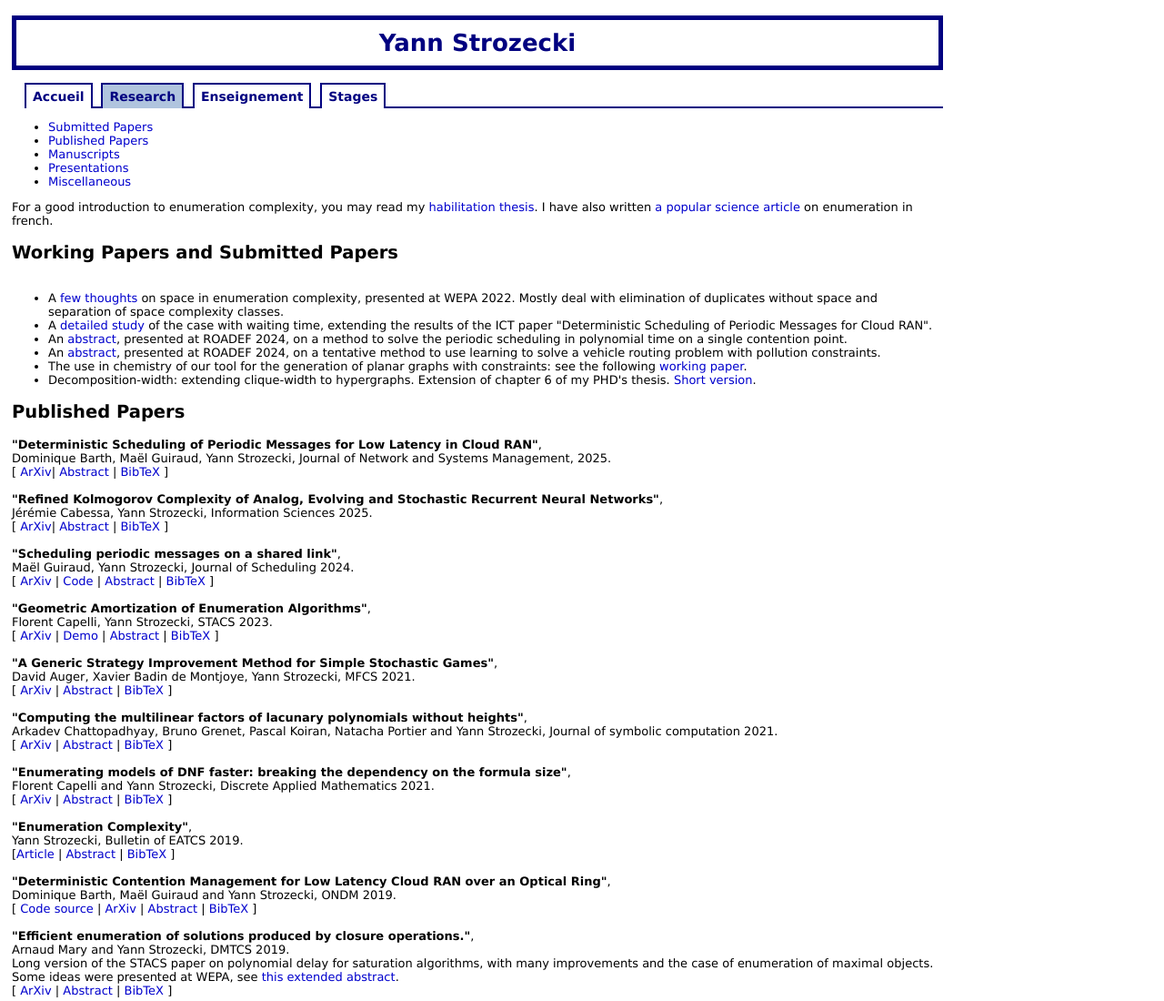
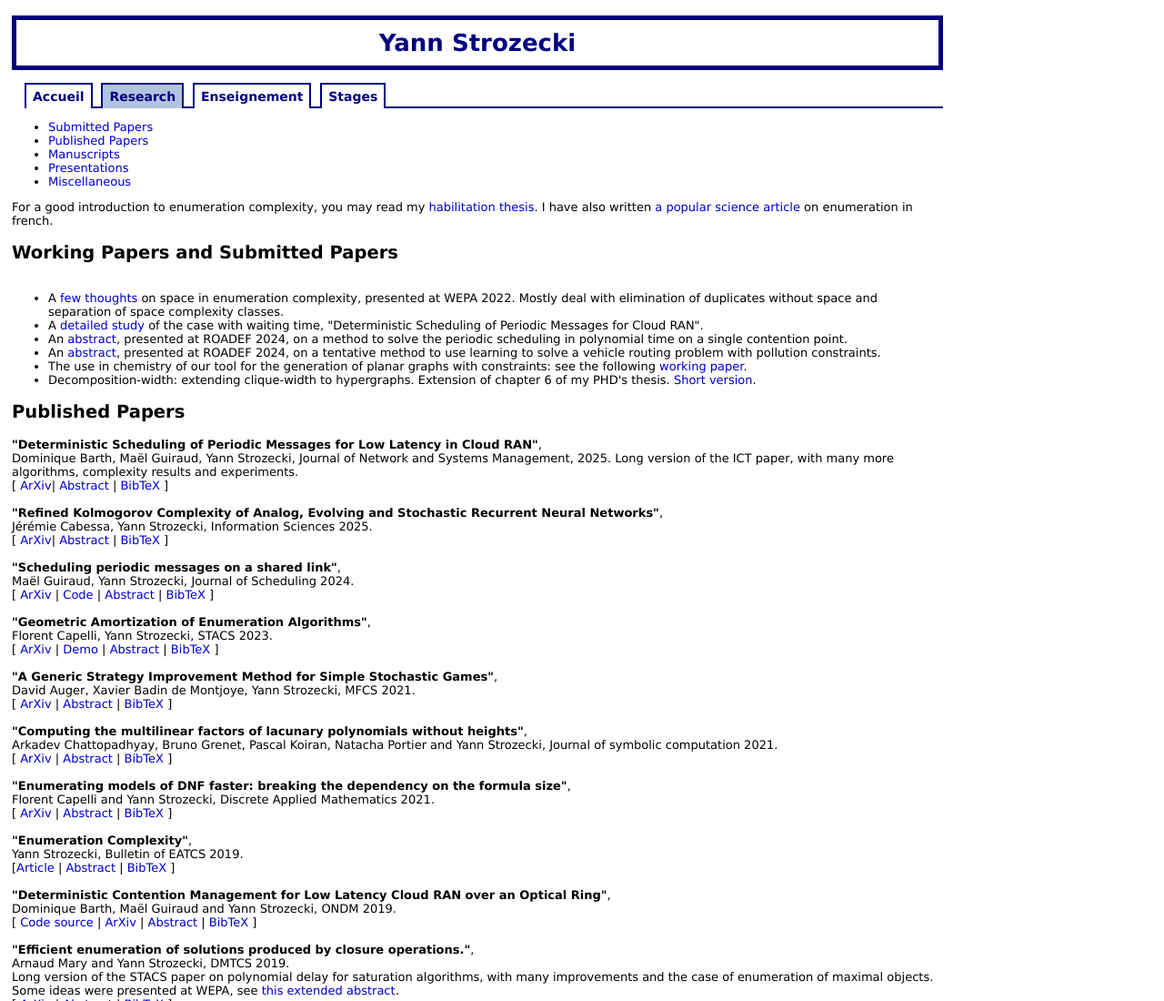
Before and after one commit to yann-strozecki/yann-strozecki.github.io, a plain HTML site: page recherche.html in a window 1280 px wide. Shown: the top 1100 px of the page at 91% size. Drawn offline with nearby package versions, Linux system fonts and the light colour scheme; some packages are replaced by stand-ins of ours.

Commit message:
nettoyage

```diff
--- a/recherche.html
+++ b/recherche.html
@@ -61,7 +61,7 @@
     <ul>
       </br>
       <li> A <a href="space_complexity.pdf">few thoughts</a> on space in enumeration complexity, presented at WEPA 2022. Mostly deal with elimination of duplicates without space and separation of space complexity classes.</li>
-      <li>A <a href="https://arxiv.org/abs/1801.07029">detailed study</a> of the case with waiting time, extending the results of the ICT paper "Deterministic Scheduling of Periodic Messages for Cloud RAN".</li>
+      <li>A <a href="https://arxiv.org/abs/1801.07029">detailed study</a> of the case with waiting time,  "Deterministic Scheduling of Periodic Messages for Cloud RAN".</li>
       <li> An <a href="roadef_scheduling.pdf">abstract</a>, presented at ROADEF 2024, on a method to solve the periodic scheduling in polynomial time on a single contention point.
       <li> An <a href="roadef_vehicle.pdf">abstract</a>, presented at ROADEF 2024, on a tentative method to use learning to solve a vehicle routing problem with pollution constraints.
       <li> The use in chemistry of our tool for the generation of planar graphs with constraints: see the following <a href= "Insilico.pdf">working paper</a>. </li>
@@ -72,7 +72,7 @@
 
 
 <b>"Deterministic Scheduling of Periodic Messages for Low Latency in Cloud RAN"</b>,<br/>
-Dominique Barth, Maël Guiraud, Yann Strozecki, Journal of Network and Systems Management, 2025.
+Dominique Barth, Maël Guiraud, Yann Strozecki, Journal of Network and Systems Management, 2025. Long version of the ICT paper, with many more algorithms, complexity results and experiments.
 
 <br> [ <a href="https://arxiv.org/abs/1801.07029"  target="_blank">ArXiv</a>|
   <span style="display: inline;" class="script_show">
```
